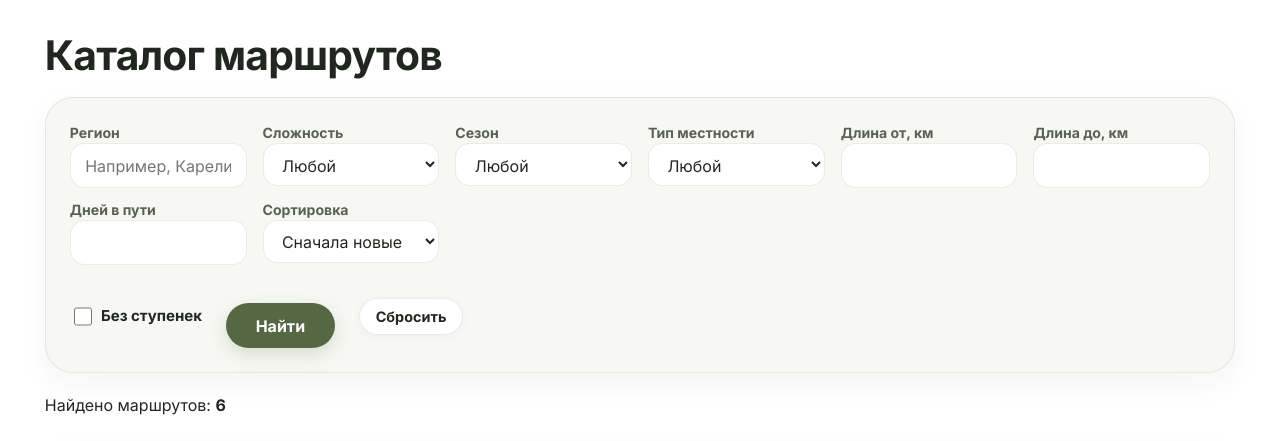
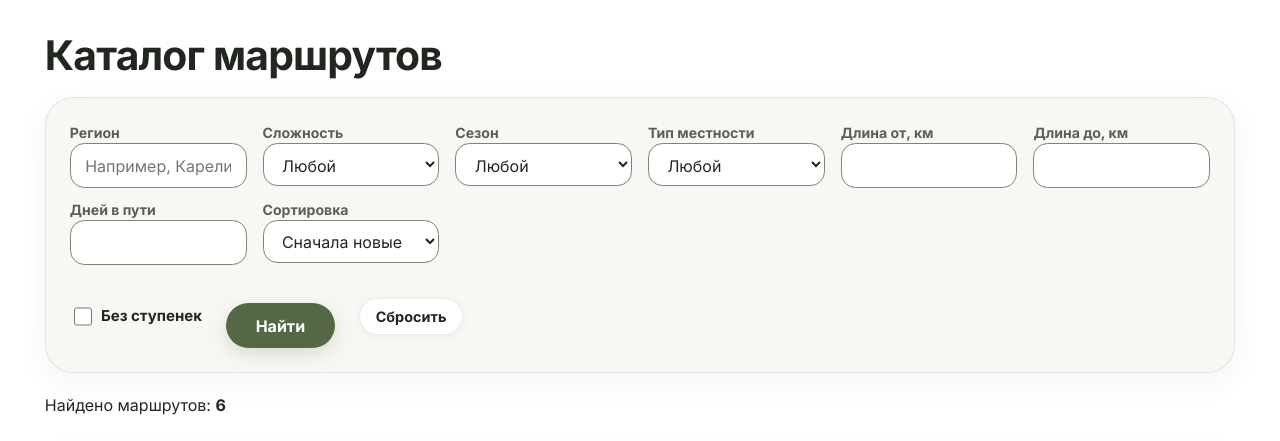
Before and after one commit to purelilith/hiking_blog, a Flask app: page /routes/ in a window 1280 px wide. Shown: the part 70-511 px from the top of the page. Run offline with Flask 3, Linux system fonts and the light colour scheme; data comes from the database, SQL or seed files in the repository.

Commit message:
ui: выделение полей ввода

```diff
--- a/static/css/style.css
+++ b/static/css/style.css
@@ -426,10 +426,9 @@ label { display: block; margin-top: 1rem; font-weight: 700; font-size: .94rem; }
 .check { display: flex; align-items: center; margin: 0; }
 input, select, textarea {
   font: inherit; padding: .6rem .9rem; max-width: 100%; color: var(--text);
-  background: var(--pill-bg); border: 1px solid var(--border-subtle); border-radius: .9rem;
+  background: var(--pill-bg); border: 1.5px solid var(--input-border); border-radius: .9rem;
   transition: border-color 0.15s ease, box-shadow 0.15s ease;
 }
-input:focus, select:focus, textarea:focus { border-color: var(--accent); outline: none; box-shadow: 0 0 0 3px rgba(125, 140, 105, 0.2); }
 input { width: 100%; max-width: 24rem; }
 input[type="checkbox"] { width: 1.15rem; height: 1.15rem; padding: 0; margin-right: .55rem; accent-color: var(--accent); }
 textarea, select { width: 100%; max-width: 40rem; }
```
